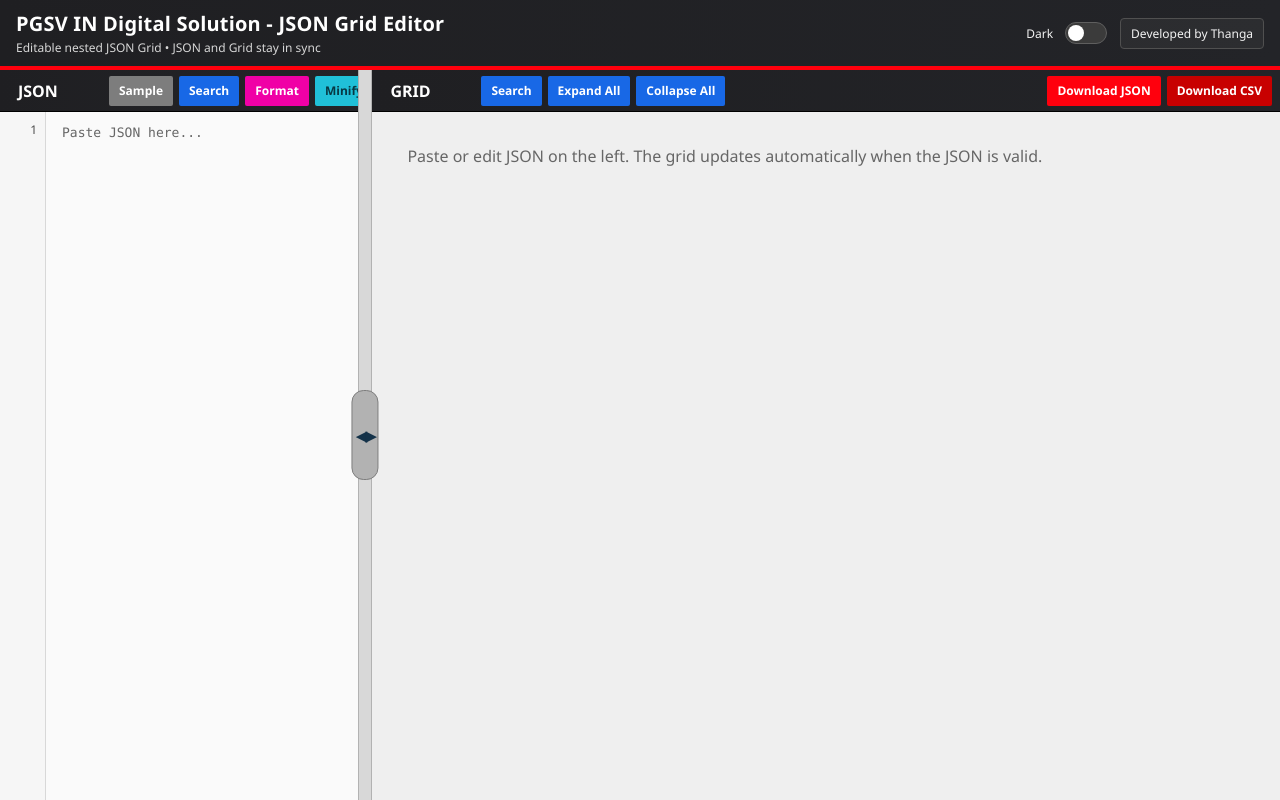
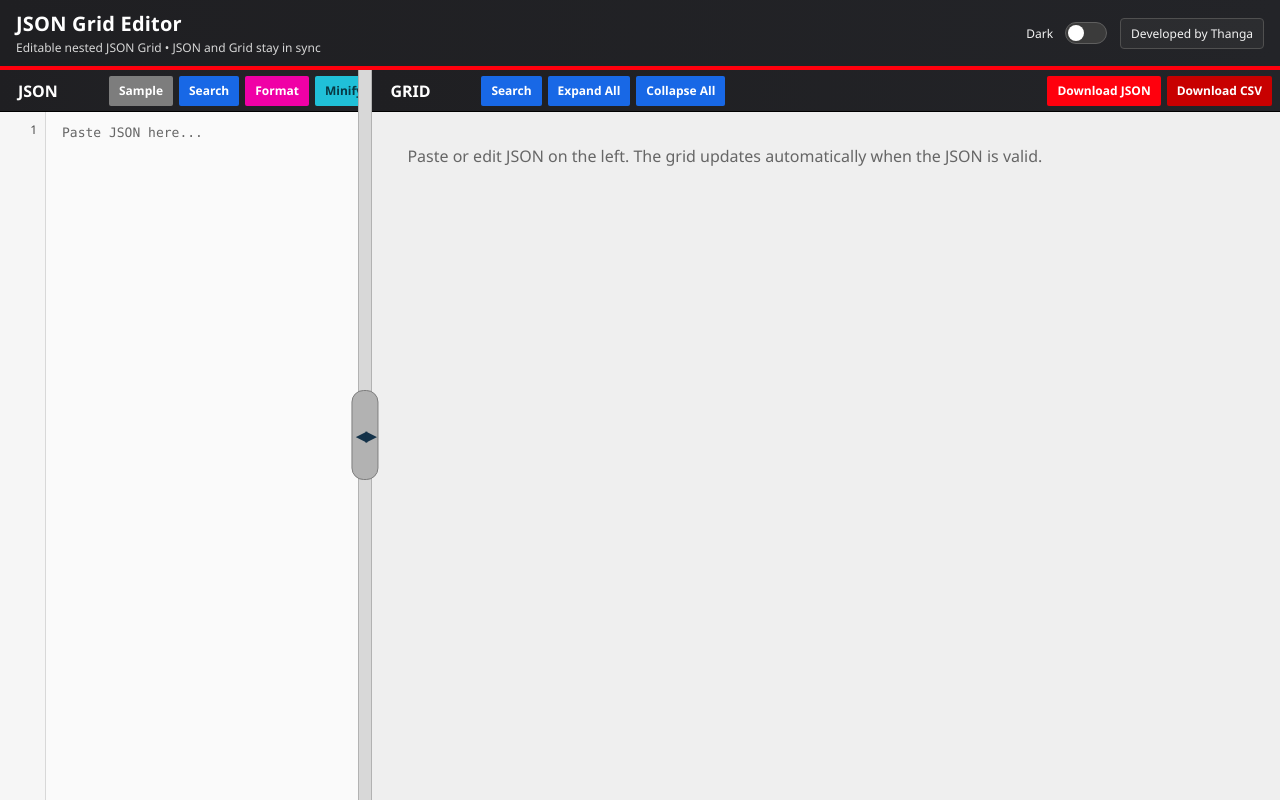
Before and after one commit to dhmartinj23/JSON-Grid-Editor, a plain HTML site: page index.html in a window 1280 px wide. Drawn offline with Linux system fonts and the light colour scheme.

Commit message:
Update index.html

```diff
--- a/index.html
+++ b/index.html
@@ -4,7 +4,7 @@
 <head>
     <meta charset="UTF-8" />
     <meta name="viewport" content="width=device-width, initial-scale=1.0" />
-    <title>PGSV IN Digital Solution - Json Grid Editor</title>
+    <title>Json Grid Editor</title>
     <style>
         :root {
             /* Palette inspired by the uploaded image */
@@ -842,7 +842,7 @@
     <div class="page-shell">
         <div class="app-titlebar">
             <div>
-                <div class="app-title">PGSV IN Digital Solution - JSON Grid Editor</div>
+                <div class="app-title">JSON Grid Editor</div>
                 <div class="app-subtitle">Editable nested JSON Grid • JSON and Grid stay in sync</div>
             </div>
             <div class="titlebar-right">
```
